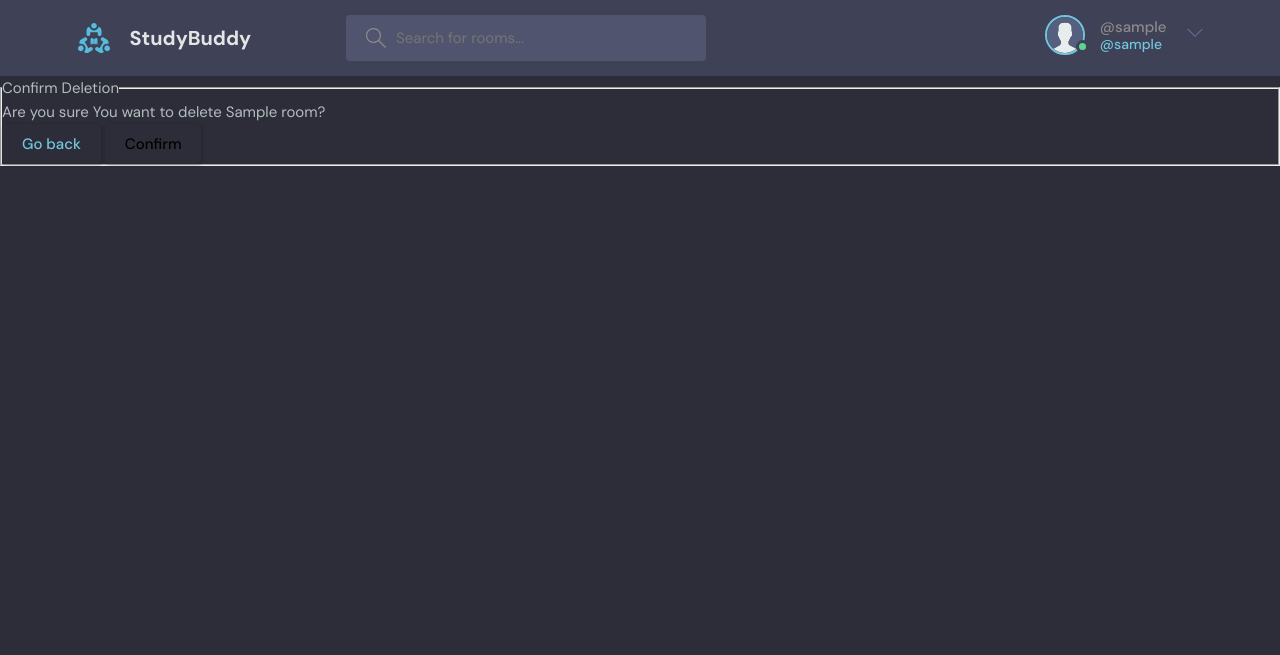
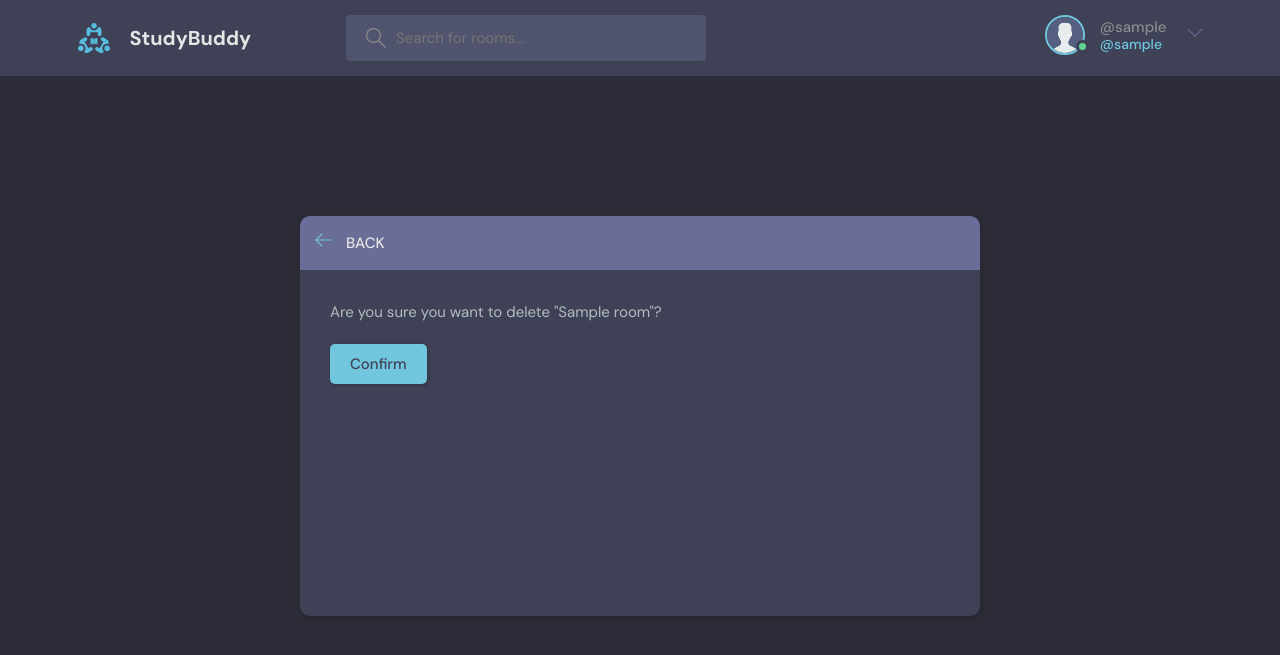
Before and after one commit to cmwema-projects/studyBud, a Django app: page /delete-room/1 in a window 1280 px wide. Shown: the top 655 px of the page. Run offline with Django 4.2, Linux system fonts and the light colour scheme; a user stored in the database is signed in; tables that the repository leaves empty hold one stand-in row (values such as "Sample post").

Commit message:
configured delete form with UI template

```diff
--- a/base/templates/base/delete.html
+++ b/base/templates/base/delete.html
@@ -1,15 +1,37 @@
 {% extends "base.html" %}
+{% load static %}
+{% block content %}
+<main class="delete-item layout">
+    <div class="container">
+        <div class="layout__box">
+            <div class="layout__boxHeader">
+                <div class="layout__boxTitle">
+                    <a href="{% url 'home' %}">
+                        <svg version="1.1" xmlns="{% static '/images/icons/arrow-left.svg' %}" width="32" height="32"
+                            viewBox="0 0 32 32">
+                            <title>arrow-left</title>
+                            <path
+                                d="M13.723 2.286l-13.723 13.714 13.719 13.714 1.616-1.611-10.96-10.96h27.625v-2.286h-27.625l10.965-10.965-1.616-1.607z">
+                            </path>
+                        </svg>
+                    </a>
+                    <h3>Back</h3>
+                </div>
+            </div>
+            <div class="layout__body">
+                <form class="form" method='POST' action=''>
+                    {% csrf_token %}
+                    <div class="form__group">
+                        <p>Are you sure you want to delete "{{ obj }}"?</p>
+                    </div>
 
-{% block content %}
-<div class="form-container">
-    <form method='POST' action=''>
-        <fieldset>
-            <legend>Confirm Deletion</legend>
-            {% csrf_token %}
-            <p>Are you sure You want to delete {{ obj }}?</p>
-            <button class='btn btn-edit'><a href="{{request.META.HTTP_REFERER}}">Go back</a></button>
-            <input type="submit" value="Confirm" class='btn btn-delete'/>
-        </fieldset>
-    </form>
-</div>
+                    <div class="for__group">
+                        <input class="btn btn--main" type="submit" value="Confirm" />
+                    </div>
+
+                </form>
+            </div>
+        </div>
+    </div>
+</main>
 {% endblock content %}
```
Also changed, not shown: base/templates/base/delete-old.html (added, +15 -0 lines), base/templates/base/login_register.html (renamed from base/templates/base/login_register-old.html).
